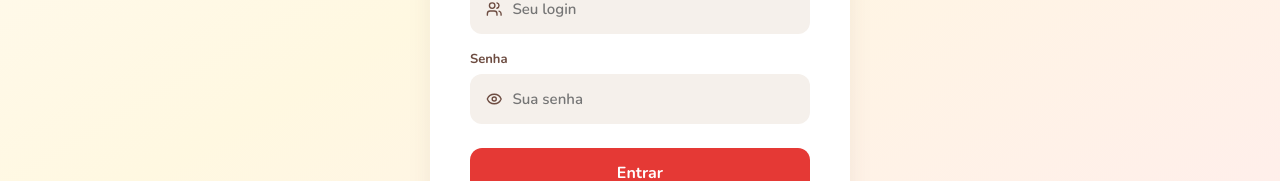
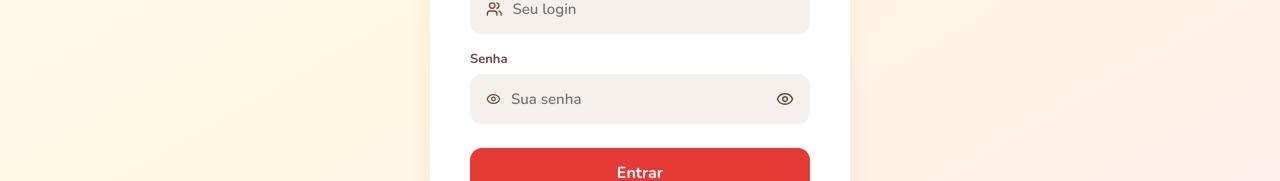
Before and after one commit to GustaBatista4329/espaco-kids-frontend, a React (Vite) app: page / in a window 1280 px wide. Shown: the part 353-534 px from the top of the page. Built offline with nearby package versions, Linux system fonts and the light colour scheme.

Commit message:
adicionando funcionalidade ver senha

```diff
--- a/src/App.jsx
+++ b/src/App.jsx
@@ -219,7 +219,11 @@ function Btn({ children, onClick, variant = "primary", disabled, loading, full,
   );
 }
 
-function Input({ label, icon: Icon, error, style: sx, ...props }) {
+function Input({ label, icon: Icon, error, style: sx, showToggle, ...props }) {
+  const [visible, setVisible] = useState(false);
+  const isPassword = props.type === "password";
+  const inputType = isPassword && showToggle ? (visible ? "text" : "password") : props.type;
+
   return (
     <div style={{ marginBottom: 16, ...sx }}>
       {label && <label style={{ fontSize: 13, fontWeight: 700, color: T.textSecondary, marginBottom: 6, display: "block", fontFamily: "'Nunito', sans-serif" }}>{label}</label>}
@@ -234,7 +238,17 @@ function Input({ label, icon: Icon, error, style: sx, ...props }) {
           border: "none", background: "transparent", padding: "13px 0",
           fontSize: 15, color: T.textPrimary, outline: "none", width: "100%",
           fontFamily: "'Nunito', sans-serif", fontWeight: 600,
-        }} {...props} />
+        }} {...props} type={inputType} />
+        {isPassword && showToggle && (
+          <button type="button" onClick={() => setVisible((v) => !v)} style={{
+            background: "none", border: "none", cursor: "pointer", padding: 0,
+            display: "flex", alignItems: "center", color: T.textSecondary, flexShrink: 0,
+          }}>
+            {visible
+              ? <Eye size={18} color={T.textSecondary} style={{ opacity: 0.5 }} />
+              : <Eye size={18} color={T.textSecondary} />}
+          </button>
+        )}
       </div>
       {error && <span style={{ fontSize: 12, color: T.red, marginTop: 4, display: "block", fontFamily: "'Nunito', sans-serif" }}>{error}</span>}
     </div>
@@ -540,7 +554,7 @@ function LoginPage() {
           onChange={(e) => setForm({ ...form, login: e.target.value })}
           onKeyDown={(e) => e.key === "Enter" && handleLogin()} />
 
-        <Input label="Senha" icon={Eye} placeholder="Sua senha" type="password" value={form.senha}
+        <Input label="Senha" icon={Eye} placeholder="Sua senha" type="password" showToggle value={form.senha}
           onChange={(e) => setForm({ ...form, senha: e.target.value })}
           onKeyDown={(e) => e.key === "Enter" && handleLogin()} />
 
@@ -649,12 +663,11 @@ function CadastrarUsuario() {
           onChange={(e) => setForm({ ...form, nome: e.target.value })} />
         <Input label="Login" icon={Pencil} placeholder="Ex: maria.silva" value={form.login}
           onChange={(e) => setForm({ ...form, login: e.target.value })} />
-        <Input label="Senha" icon={Eye} placeholder="Senha de acesso" type="password" value={form.senha}
+        <Input label="Senha" icon={Eye} placeholder="Senha de acesso" type="password" showToggle value={form.senha}
           onChange={(e) => setForm({ ...form, senha: e.target.value })} />
         <Select label="Perfil" placeholder="Selecione o perfil" value={form.perfil}
           onChange={(v) => setForm({ ...form, perfil: v })}
           options={[
-            { value: "ADM", label: "Administrador(a)" },
             { value: "PROFESSORA", label: "Professora" },
             { value: "RESPONSAVEL", label: "Responsável" },
           ]} />
@@ -664,6 +677,14 @@ function CadastrarUsuario() {
       </Card>
     </div>
   );
+}
+
+function formatarTelefone(valor) {
+  const nums = valor.replace(/\D/g, "").slice(0, 11);
+  if (nums.length <= 2) return nums.length ? `(${nums}` : "";
+  if (nums.length <= 6) return `(${nums.slice(0, 2)}) ${nums.slice(2)}`;
+  if (nums.length <= 10) return `(${nums.slice(0, 2)}) ${nums.slice(2, 6)}-${nums.slice(6)}`;
+  return `(${nums.slice(0, 2)}) ${nums.slice(2, 7)}-${nums.slice(7)}`;
 }
 
 function CadastrarResponsavel() {
@@ -699,7 +720,7 @@ function CadastrarResponsavel() {
         <Input label="ID do Usuário" icon={Users} placeholder="Ex: 5" type="number" value={form.usuarioId}
           onChange={(e) => setForm({ ...form, usuarioId: e.target.value })} />
         <Input label="Telefone" icon={Phone} placeholder="Ex: (62) 99999-9999" value={form.telefone}
-          onChange={(e) => setForm({ ...form, telefone: e.target.value })} />
+          onChange={(e) => setForm({ ...form, telefone: formatarTelefone(e.target.value) })} />
         <Btn loading={loading} onClick={submit} full variant="secondary" style={{ marginTop: 8 }}>
           <Users size={18} /> Cadastrar Responsável
         </Btn>
@@ -748,8 +769,18 @@ function CadastrarAluno() {
           onChange={(e) => setForm({ ...form, nome: e.target.value })} />
         <Input label="Data de Nascimento" type="date" value={form.dataNascimento}
           onChange={(e) => setForm({ ...form, dataNascimento: e.target.value })} />
-        <Input label="Série" icon={GraduationCap} placeholder="Ex: 3º ano" value={form.serie}
-          onChange={(e) => setForm({ ...form, serie: e.target.value })} />
+        <Select label="Série" placeholder="Selecione a série" value={form.serie}
+          onChange={(v) => setForm({ ...form, serie: v })}
+          options={[
+            { value: "Jardim 1", label: "Jardim 1" },
+            { value: "Jardim 2", label: "Jardim 2" },
+            { value: "Jardim 3", label: "Jardim 3" },
+            { value: "1º Ano", label: "1º Ano" },
+            { value: "2º Ano", label: "2º Ano" },
+            { value: "3º Ano", label: "3º Ano" },
+            { value: "4º Ano", label: "4º Ano" },
+            { value: "5º Ano", label: "5º Ano" },
+          ]} />
         <Btn loading={loading} onClick={submit} full variant="success" style={{ marginTop: 8 }}>
           <Baby size={18} /> Cadastrar Aluno
         </Btn>
```
